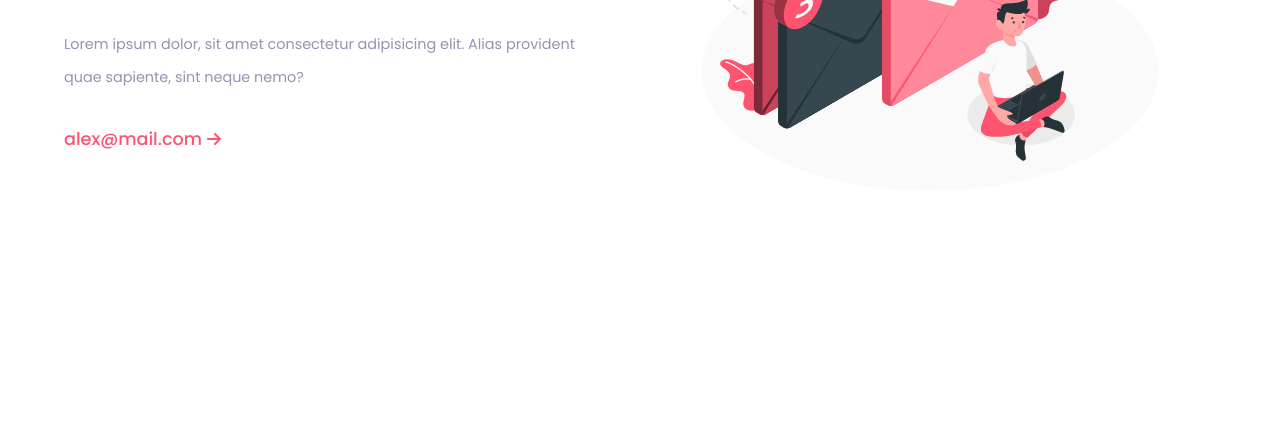
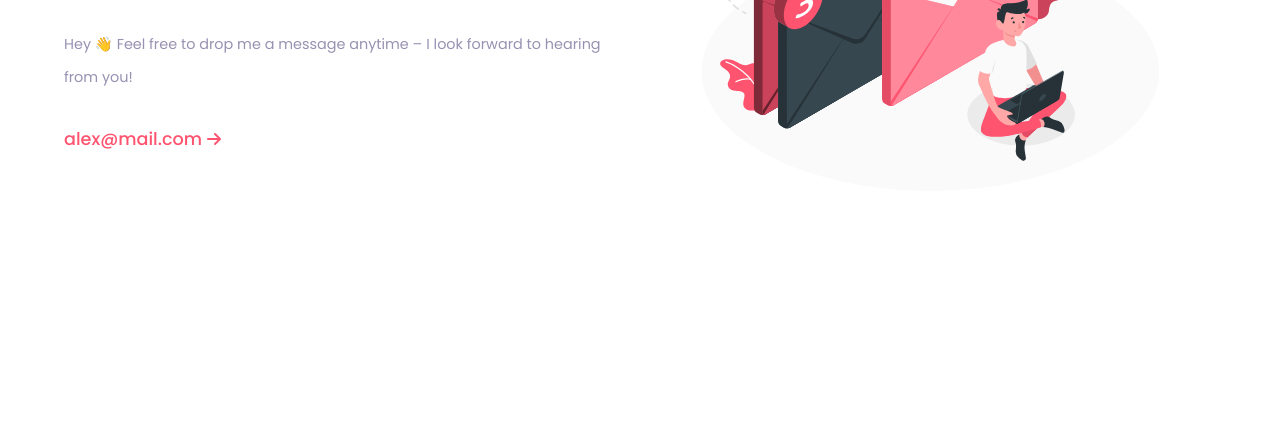
Before and after one commit to Precoder365/Alex-Portfolio, a plain HTML site: page contact.html in a window 1280 px wide. Shown: the part 365-800 px from the top of the page. Drawn offline with nearby package versions, Linux system fonts and the light colour scheme.

Commit message:
Update content

```diff
--- a/contact.html
+++ b/contact.html
@@ -39,7 +39,7 @@
                     <h3 class="sub-heading">Contact me</h3>
                     <h1 class="heading">Let's work together</h1>
                     <p class="text">
-                        Lorem ipsum dolor, sit amet consectetur adipisicing elit. Alias provident quae sapiente, sint neque nemo?
+                        Hey 👋 Feel free to drop me a message anytime – I look forward to hearing from you!
                     </p>
                     <a href="mailto:alex@mail.com" class="mail">alex@mail.com<i class="fa-solid fa-arrow-right"></i></a>
                 </div>
```
Also changed, not shown: index.html (+1 -1 lines).
